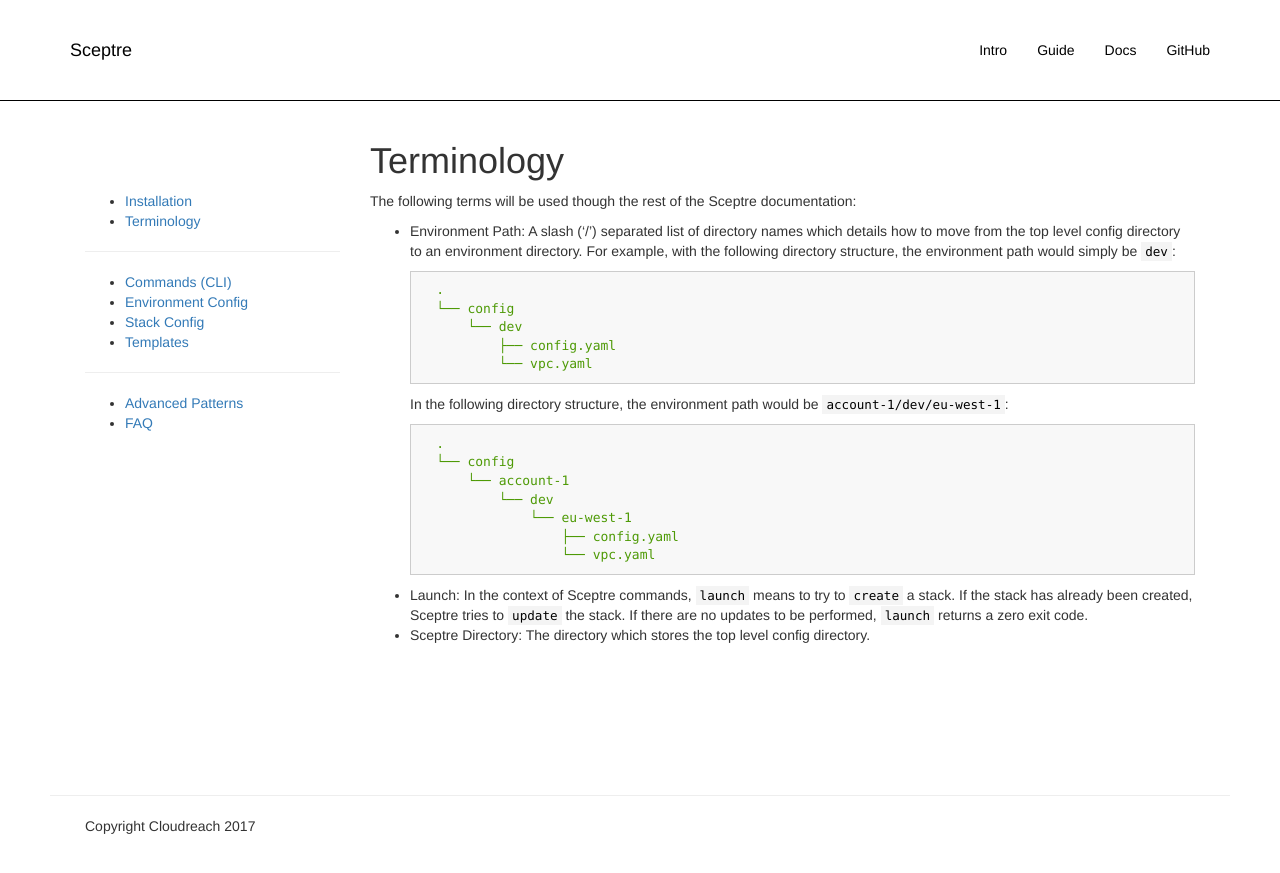
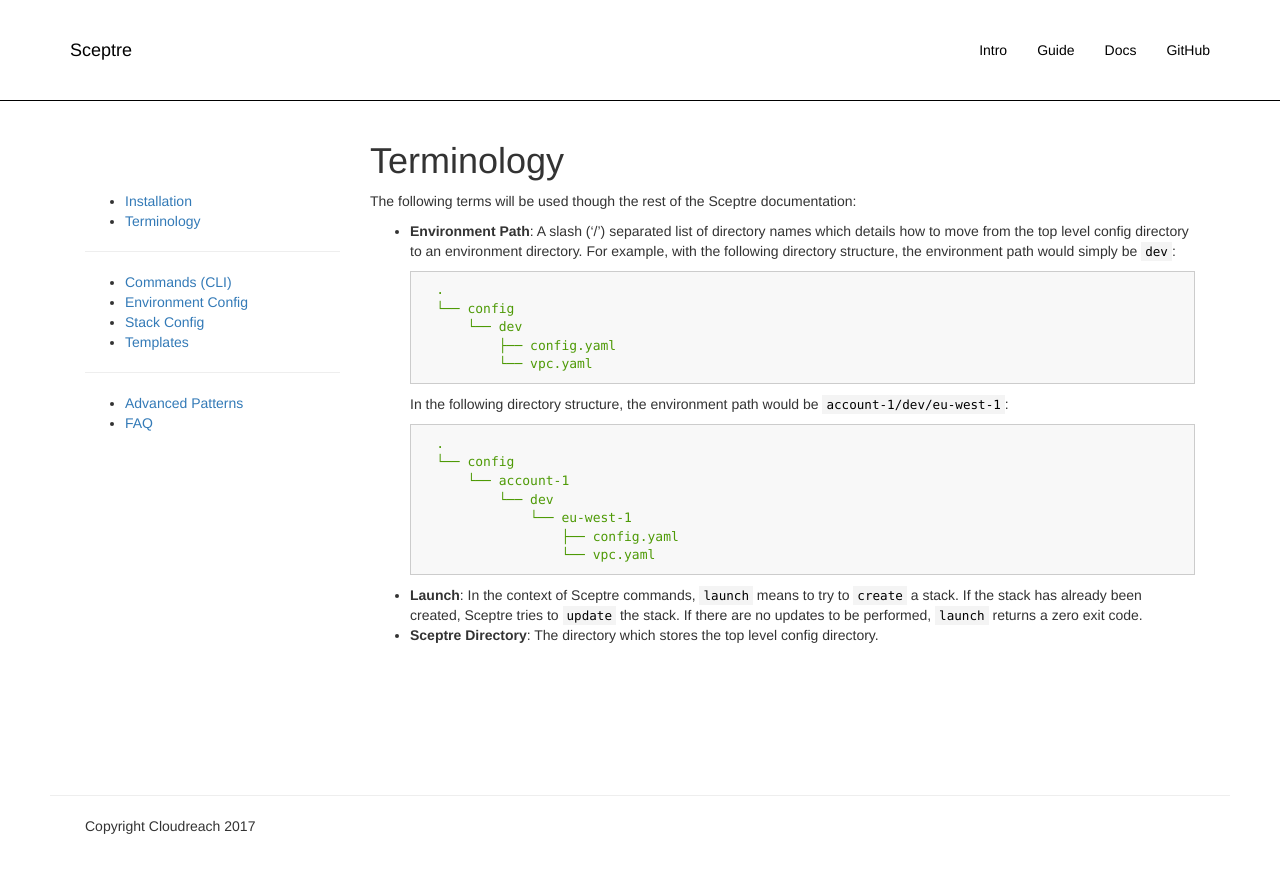
Before and after one commit to Sceptre/sceptre, a Jekyll site: the page built from website/docs/terminology.md, in a window 1280 px wide. Shown: the top 873 px of the page. Built offline with Jekyll 4.4.1, drawn with Linux system fonts in a browser that asks for light colours; some web fonts are replaced; our own code applies the rules of GitHub Pages for plain Markdown files; part of the change alters nothing that is shown.

````diff
--- a/website/docs/terminology.md
+++ b/website/docs/terminology.md
@@ -6,7 +6,7 @@ layout: docs
 
 The following terms will be used though the rest of the Sceptre documentation:
 
-- Environment Path: A slash ('/') separated list of directory names which details how to move from the top level config directory to an environment directory. For example, with the following directory structure, the environment path would simply be `dev`:
+- **Environment Path**: A slash ('/') separated list of directory names which details how to move from the top level config directory to an environment directory. For example, with the following directory structure, the environment path would simply be `dev`:
 
     ```yaml
     .
@@ -29,5 +29,5 @@ The following terms will be used though the rest of the Sceptre documentation:
                     └── vpc.yaml
     ```
 
-- Launch: In the context of Sceptre commands, `launch` means to try to `create` a stack. If the stack has already been created, Sceptre tries to `update` the stack. If there are no updates to be performed, `launch` returns a zero exit code.
-- Sceptre Directory: The directory which stores the top level config directory.
+- **Launch**: In the context of Sceptre commands, `launch` means to try to `create` a stack. If the stack has already been created, Sceptre tries to `update` the stack. If there are no updates to be performed, `launch` returns a zero exit code.
+- **Sceptre Directory**: The directory which stores the top level config directory.
````
